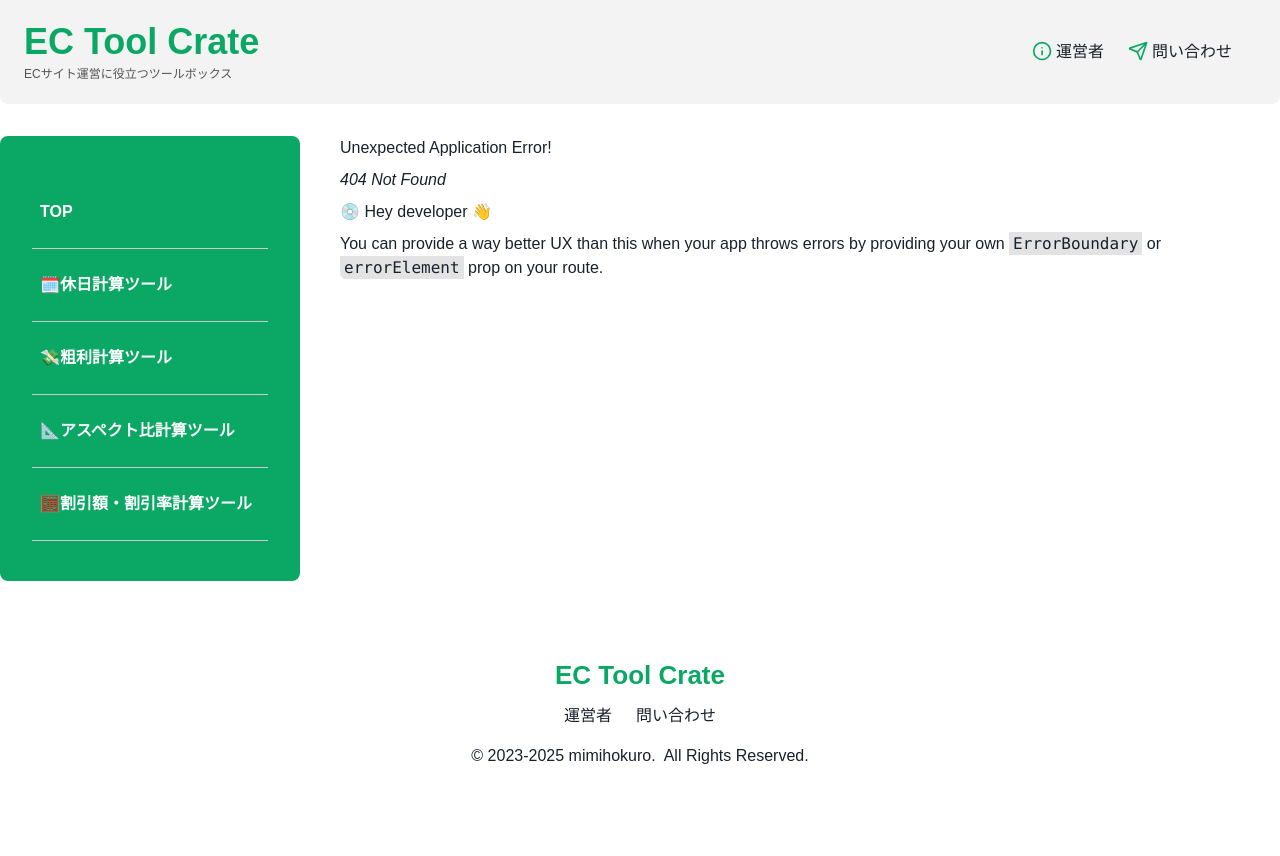
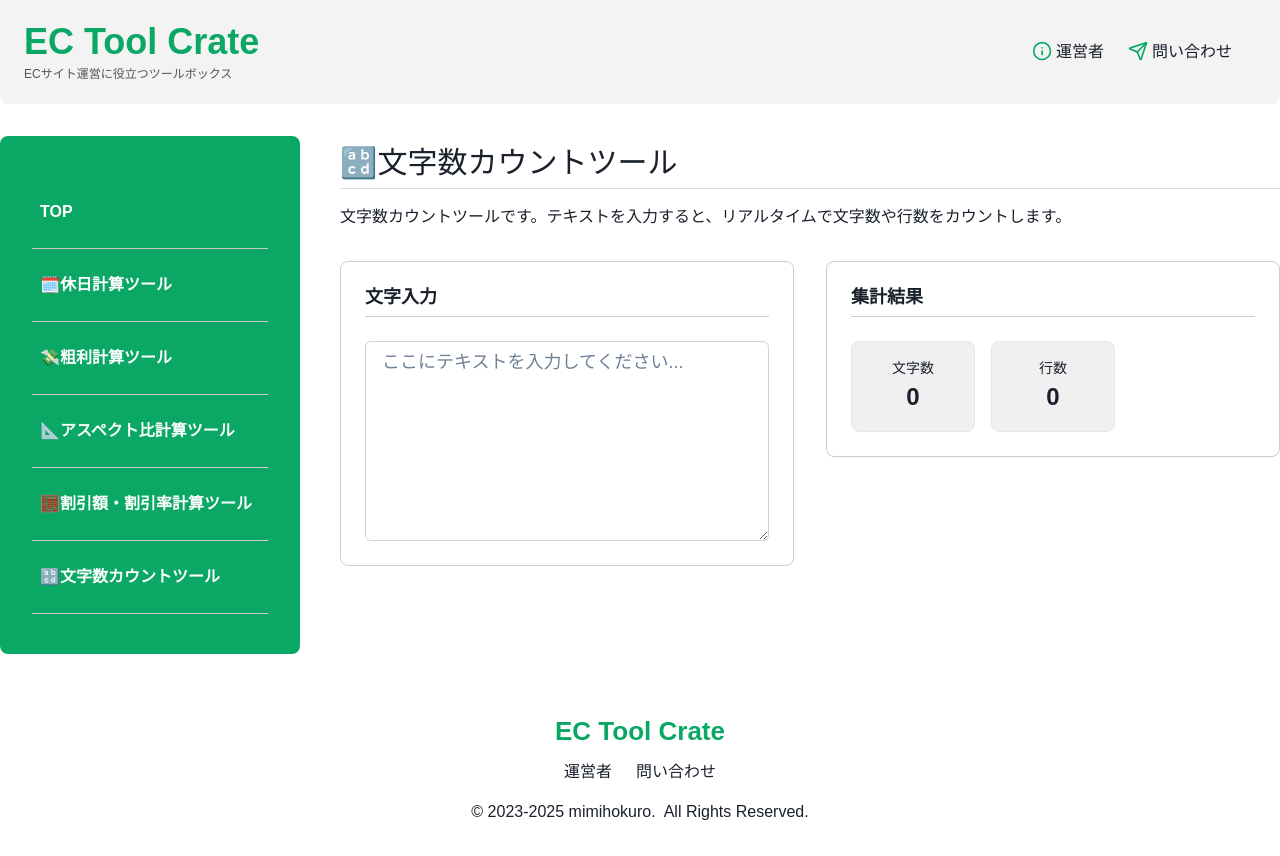
Before and after one commit to mimihokuro/app, a React (Vite) app: page /character-counter in a window 1280 px wide. Before the commit this address had no page. Before the commit the page ends 800 px from the top, so only its background shows below. Built offline with nearby package versions, Linux system fonts and the light colour scheme.

Commit message:
✨ 文字数カウントツールを新規作成、公開

```diff
--- a/src/layouts/Sidebar.jsx
+++ b/src/layouts/Sidebar.jsx
@@ -27,6 +27,10 @@ const AppList = [
   {
     title: "🧮割引額・割引率計算ツール",
     url: "/discount-calculator",
+  },
+  {
+    title: "🔡文字数カウントツール",
+    url: "/character-counter",
   },
 ];
 
--- /dev/null
+++ b/src/pages/CharacterCounter.jsx
@@ -0,0 +1,114 @@
+import { Box, Grid, Stack, Text, Textarea } from "@chakra-ui/react";
+import usePageMetadata from "../hooks/usePageMetadata";
+import PageTitle from "../components/PageTitle";
+import { useState } from "react";
+import { css } from "@emotion/react";
+import MainContentsHeading from "../components/MainContentsHeading";
+
+function CharacterCounter() {
+  usePageMetadata({
+    title: "文字数カウントツール | EC Tool Crate",
+    description: "文字数カウントツールです。",
+  });
+
+  const [text, setText] = useState("");
+
+  const handleTextChange = (event) => {
+    setText(event.target.value);
+  };
+
+  const characterCount = text.length;
+  // 全角・半角を区別せずにカウントする場合は .length で良い
+  // より厳密なカウント（例：サロゲートペアを1文字とする）が必要な場合は、
+  // [...text].length や grapheme-splitter などのライブラリを検討してください。
+
+  // 単語数のカウント（簡易版：スペース区切り）
+  // const wordCount = text.trim() === "" ? 0 : text.trim().split(/\s+/).length;
+
+  // 行数のカウント
+  const lineCount = text === "" ? 0 : text.split(/\r\n|\r|\n/).length;
+
+  const RESULT_ITEMS = [
+    { value: characterCount, label: "文字数" },
+    // { value: wordCount, label: "単語数" },
+    { value: lineCount, label: "行数" },
+  ];
+
+  return (
+    <Stack gap={8}>
+      <PageTitle
+        pageTitle={"🔡文字数カウントツール"}
+        pageDescription={
+          "文字数カウントツールです。テキストを入力すると、リアルタイムで文字数や行数をカウントします。"
+        }
+      />
+
+      <Grid
+        alignItems="start"
+        justifyContent="space-between"
+        direction={{ base: "column", sm: "row" }}
+        gap={8}
+        css={css`
+          @container parent (min-width: 800px) {
+            grid-template-columns: repeat(2, 1fr);
+          }
+
+          grid-template-columns: 1fr;
+        `}
+      >
+        <Stack
+          gap={6}
+          p={6}
+          border={"1px solid"}
+          borderColor="colorGray"
+          borderRadius={8}
+        >
+          <MainContentsHeading heading="文字入力" />
+          <Textarea
+            value={text}
+            onChange={handleTextChange}
+            placeholder="ここにテキストを入力してください..."
+            size="lg"
+            minHeight="200px"
+            borderColor="gray.300"
+            _hover={{ borderColor: "gray.400" }}
+            _focus={{
+              borderColor: "brand.700",
+            }}
+          />
+        </Stack>
+
+        <Stack
+          gap={6}
+          p={6}
+          border={"1px solid"}
+          borderColor="colorGray"
+          borderRadius={8}
+        >
+          <MainContentsHeading heading="集計結果" />
+
+          <Grid gridTemplateColumns={"repeat(3, 1fr)"} gap={4}>
+            {RESULT_ITEMS.map((item, index) => (
+              <Box
+                key={index}
+                textAlign="center"
+                p={4}
+                borderWidth="1px"
+                borderRadius={8}
+                minWidth="80px"
+                backgroundColor={"colorGrayLight"}
+              >
+                <Text fontSize="sm">{item.label}</Text>
+                <Text fontSize="2xl" fontWeight="bold">
+                  {item.value}
+                </Text>
+              </Box>
+            ))}
+          </Grid>
+        </Stack>
+      </Grid>
+    </Stack>
+  );
+}
+
+export default CharacterCounter;
--- a/src/routes/index.jsx
+++ b/src/routes/index.jsx
@@ -5,6 +5,7 @@ import GrossProfitCalculator from "../pages/GrossProfitCalculator";
 import { Stack } from "@chakra-ui/react";
 import AspectRatioCalculator from "../pages/AspectRatioCalculator";
 import DiscountCalculator from "../pages/DiscountCalculator";
+import CharacterCounter from "../pages/CharacterCounter";
 
 const router = createBrowserRouter([
   {
@@ -27,6 +28,10 @@ const router = createBrowserRouter([
     path: "/discount-calculator",
     element: <DiscountCalculator />,
   },
+  {
+    path: "/character-counter",
+    element: <CharacterCounter />,
+  },
 ]);
 
 export const Routes = () => {
```
Also changed, not shown: 1 other file (tests, documents, lock files or other folders).
